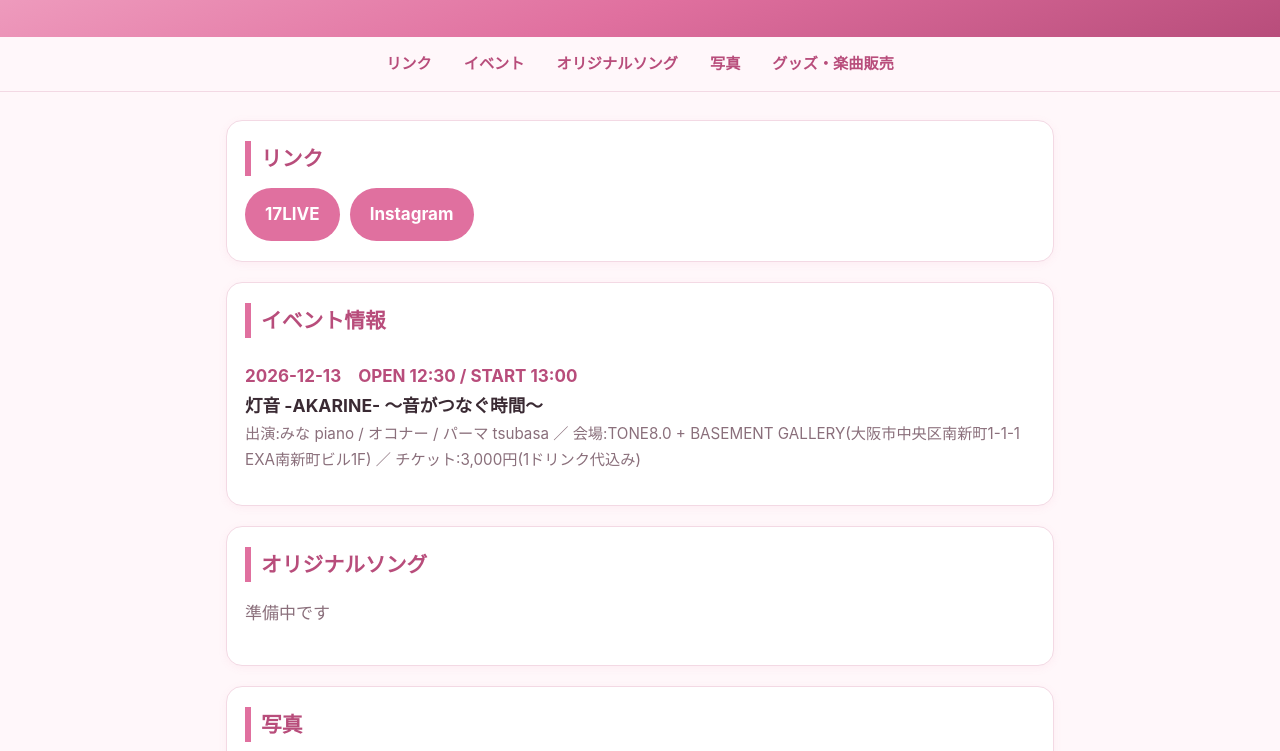
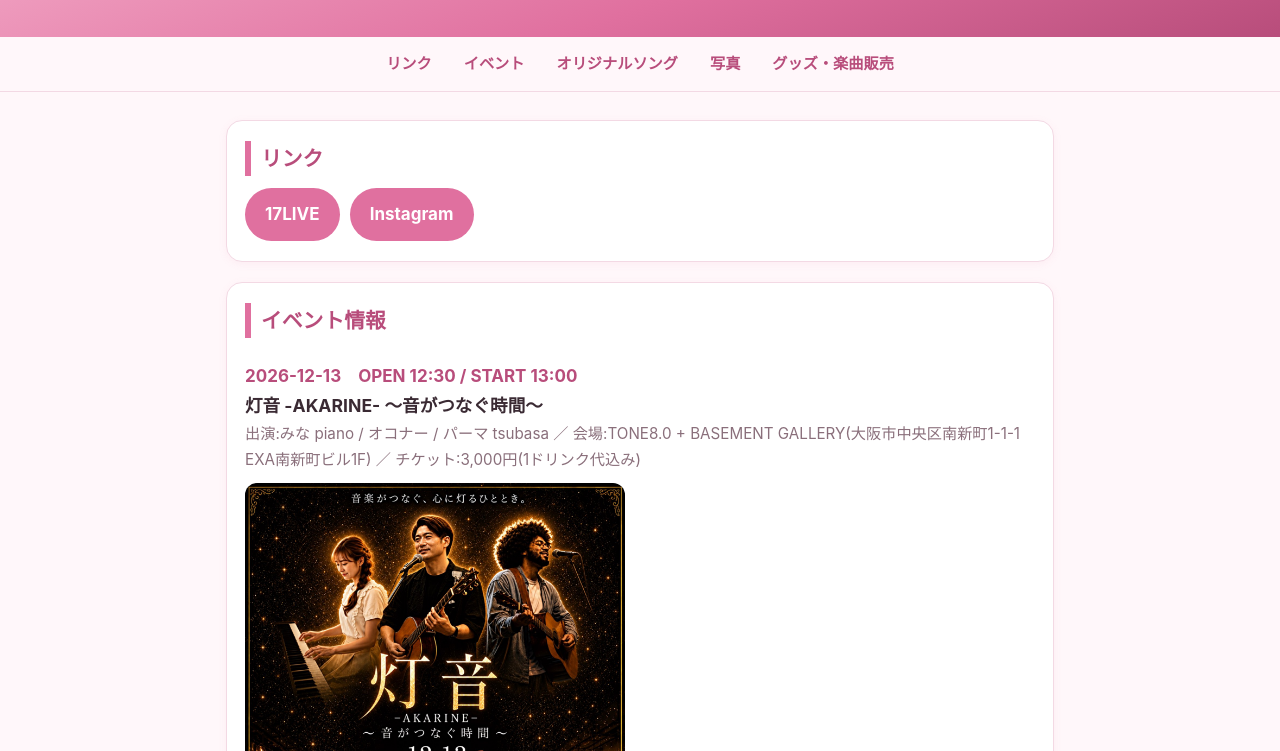
Before and after one commit to mina-piano/mina-piano.github.io, a plain HTML site: page index.html in a window 1280 px wide. Shown: the part 155-906 px from the top of the page. Drawn offline with Linux system fonts and the light colour scheme.

Commit message:
Add files via upload

```diff
--- a/index.html
+++ b/index.html
@@ -35,6 +35,7 @@ section h2{margin:0 0 12px;font-size:1.3rem;color:var(--accent2);border-left:6px
 .ev .t{font-size:1.1rem;font-weight:700}
 .ev .m{color:var(--sub);font-size:.95rem}
 .ev.past{opacity:.6}
+.ev img.fl{display:block;width:100%;max-width:380px;border-radius:12px;margin:10px 0 4px;cursor:pointer}
 details summary{cursor:pointer;color:var(--sub);margin-top:10px}
 .grid{display:grid;grid-template-columns:repeat(auto-fill,minmax(150px,1fr));gap:10px}
 .grid figure{margin:0}
@@ -112,13 +113,18 @@ footer{text-align:center;color:var(--sub);font-size:.85rem;padding:20px 16px 40p
     function one(r,past){
       var h='<div class="ev'+(past?' past':'')+'"><div class="d">'+esc(r[0])+(r[1]?'　'+esc(r[1]):'')+'</div><div class="t">'+esc(r[2])+'</div>';
       if(r[3]) h+='<div class="m">'+esc(r[3])+'</div>';
+      if(r[5]&&okPath(r[5])) h+='<img class="fl" loading="lazy" src="'+esc(r[5])+'" alt="'+esc(r[2])+'" data-src="'+esc(r[5])+'">';
       if(r[4]&&okUrl(r[4])) h+='<div class="m"><a href="'+esc(r[4])+'" target="_blank" rel="noopener">くわしくはこちら</a></div>';
       return h+'</div>';
     }
     var up=ev.filter(function(r){return r[0]>=key;}),pa=ev.filter(function(r){return r[0]<key;}).reverse();
     var html=up.length?up.map(function(r){return one(r,false);}).join(''):'<p class="empty">いまのところ、予定されているイベントはありません。</p>';
     if(pa.length) html+='<details><summary>過去のイベント('+pa.length+'件)</summary>'+pa.map(function(r){return one(r,true);}).join('')+'</details>';
-    document.getElementById('events-body').innerHTML=html;
+    var eb=document.getElementById('events-body');
+    eb.innerHTML=html;
+    eb.querySelectorAll('img.fl').forEach(function(im){
+      im.addEventListener('click',function(){var l=document.getElementById('lb');l.querySelector('img').src=im.getAttribute('data-src');l.style.display='flex';});
+    });
   });
   // 曲: 曲名|ファイル|説明|リンク
   load('songs.txt').then(function(t){
```
Also changed, not shown: events.txt.
